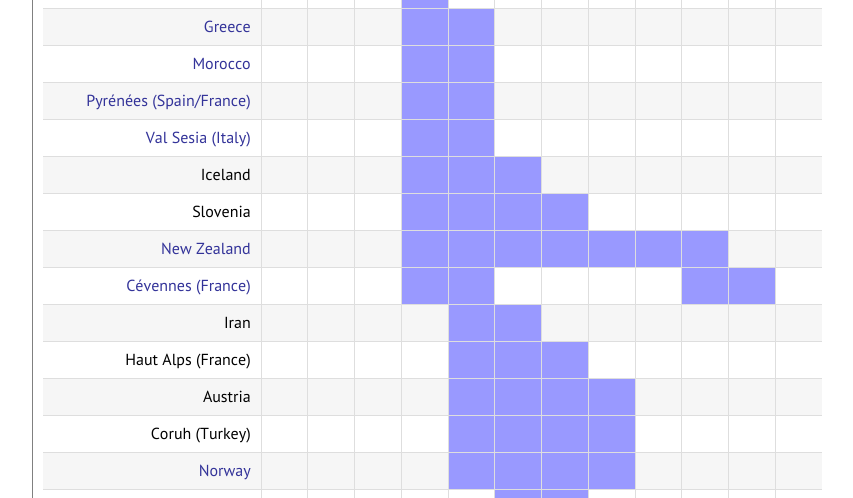
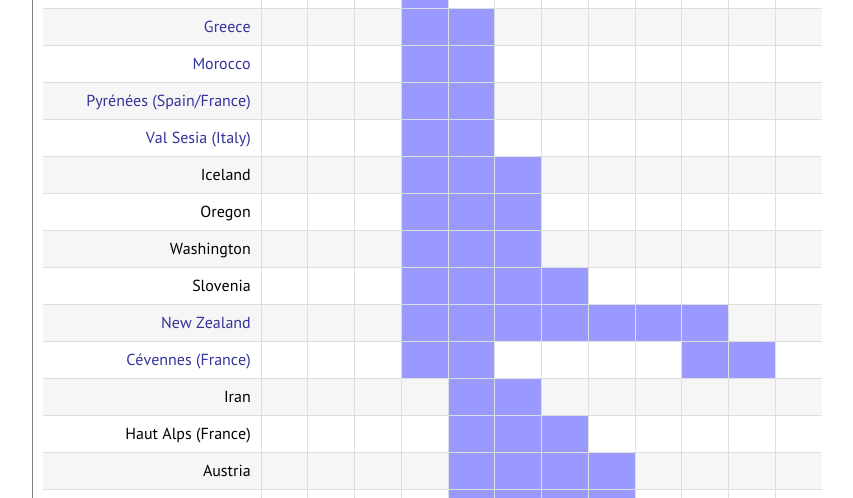
Before and after one commit to robtuley/world.rainchasers.com, a PHP site: page / in a window 1280 px wide. Shown: the part 576-1074 px from the top of the page, without its empty margins (138-991 px from the left). Run offline with PHP 8.4, Linux system fonts and the light colour scheme; some libraries are stand-ins or nearby versions.

Commit message:
Added more season info

```diff
--- a/index.php
+++ b/index.php
@@ -115,7 +115,7 @@ $fb_img = 'http://'.$_SERVER['HTTP_HOST'].'/fb'.$fb_img.'.png';
   <li><a href=nepal data-season=3,4,10,11,12>Nepal</a></li>
   <li><a href=new-zealand data-season=4,5,6,7,8,9,10>New Zealand</a></li>
   <li><a href=norway data-season=5,6,7,8>Norway</a></li>
-  <!--<li>Oregon</li>-->
+  <li><span data-season=4,5,6>Oregon</span></li>
   <!--<li>Panama</li>-->
   <!--<li>Papua New Guinea</li>-->
   <li><a href=peru data-season=2,3,4,5,6,7,8>Peru</a></li>
@@ -132,7 +132,7 @@ $fb_img = 'http://'.$_SERVER['HTTP_HOST'].'/fb'.$fb_img.'.png';
   <li><span data-season=1,2,3,4,10,11,12>UK</span></li>
   <li><a href=val-sesia title=Italy data-season=4,5>Val Sesia</a></li>
   <!--<li>Vietnam</li>-->
-  <!--<li>Washington</li>-->
+  <li><span data-season=4,5,6>Washington</span></li>
   <!--<li>Zambezi</li>-->
 </ul>
 </nav>
```
